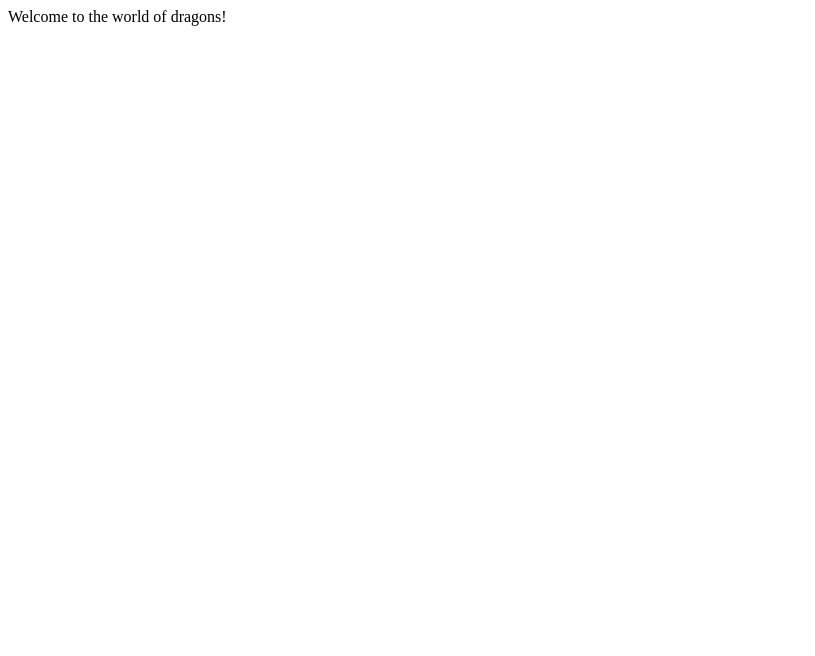
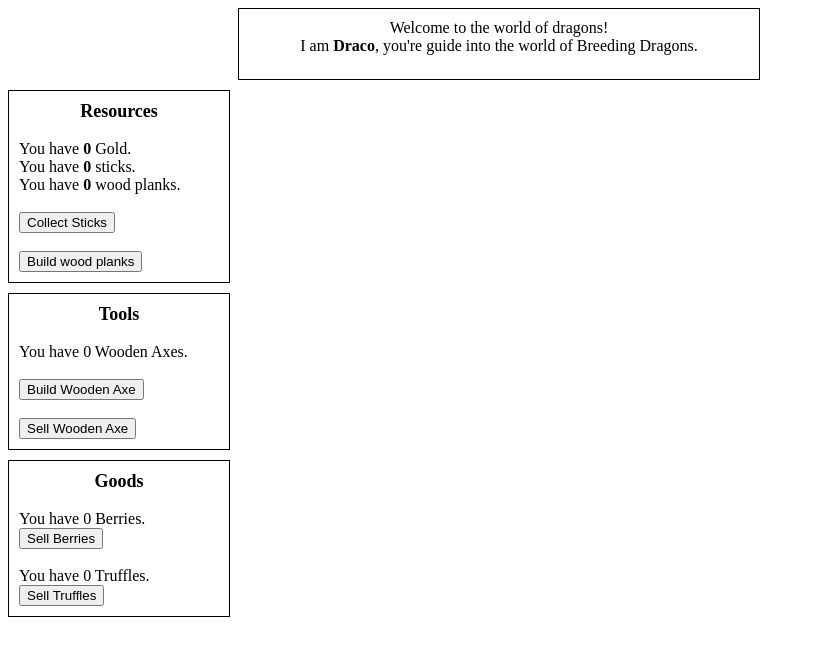
Before and after one commit to slevine0101/dragon_breeder, a plain HTML site: page index.html in a window 1280 px wide. Shown: the whole page, without its empty margins (0-815 px from the left). Drawn offline with Linux system fonts and the light colour scheme.

Commit message:
committing v1

```diff
--- /dev/null
+++ b/functions.js
@@ -0,0 +1,117 @@
+// Initializing Function
+function showGame(debug){
+	document.getElementById('loader').style.display='none';
+	document.getElementById('game').style.display='inline-block';
+
+	/*if(debug){
+		document.getElementById('debug_menu').style.display = 'block';
+	}*/
+}
+
+function updateValue(value_to_update){
+	var value = 0;
+
+	switch(value_to_update){
+		case "gold":
+			value = resources.gold;
+			break;
+		case "sticks":
+			value = resources.sticks;
+			break;
+		case "wood":
+			value = resources.wood;
+			break;
+		case "woodenAxes":
+			value = tools.axes.wood;
+			break;
+	}
+	document.getElementById(value_to_update).innerHTML = value;
+}
+
+function forage(){
+	var stickProb = getRandomInt(1,9);
+	var berryProb = getRandomInt(1,100);
+	var truffleProb = getRandomInt(1,1000);
+
+	if(berryProb == 50){
+		var berryNumProb = getRandomInt(1,3);
+		switch(berryNumProb){
+			case 3:
+				goods.berries += 2;
+				break;
+			default:
+				goods.berries++;
+				break;
+		}
+		berries.innerHTML = goods.berries;
+	}
+
+	if(truffleProb == 500){
+		goods.truffles++;
+		truffles.innerHTML = goods.truffles;
+	}
+
+	switch(stickProbability){
+		case 7: //fallthrough
+		case 8:
+			resources.sticks += 2;
+			break;
+		case 9:
+			resources.sticks += 3;
+			break;
+		default:
+			resources.sticks++;
+	}
+
+
+}
+
+function collectSticks(){
+	var sticksCollected = getRandomInt(1,3);
+	resources.sticks += sticksCollected;
+	updateValue("sticks");
+	topBar.innerHTML = topBar.innerHTML + '<br/>You gained <b>' + sticksCollected + '</b> Sticks';
+	topBar.scrollTop = topBar.scrollHeight;
+}
+
+function convertSticks(){
+	if(resources.sticks >= sticksToWood){
+		resources.sticks -= sticksToWood;
+		resources.wood++;
+
+		updateValue("sticks");
+		updateValue("wood");
+	}
+}
+
+function getRandomInt(min,max){
+	return Math.floor(Math.random() * (max-min+1)) + min;
+}
+
+function buildAxe(type){
+	switch(type){
+		case "wood":
+			if(resources.sticks >= sticksToAxe &&  resources.wood >= woodToAxe){
+				resources.sticks -= sticksToAxe;
+				resources.wood -= woodToAxe;
+				tools.axes.wood++;
+
+				updateValue("sticks");
+				updateValue("wood");
+				updateValue("woodenAxes");
+			}
+	}
+}
+
+function sellAxe(type){
+	switch(type){
+		case "wood":
+			if(tools.axes.wood > 0){
+				tools.axes.wood--;
+				resources.gold++;
+
+				updateValue("woodenAxes");
+				updateValue("gold");
+			}
+	}
+}
--- a/index.html
+++ b/index.html
@@ -1,8 +1,59 @@
 <html>
 	<head>
 		<title>Dragon Breeder</title>
+		<link rel="stylesheet" type="text/css" href="interface.css"/>
 	</head>
 	<body>
-		Welcome to the world of dragons!
+		<div id="loader">
+			<h3>Loading...</h3>
+		</div>
+		<div id="game" style="display:none;">
+			<div id="topBar">
+				Welcome to the world of dragons!
+				<br/>
+				I am <b>Draco</b>, you're guide into the world of Breeding Dragons.
+			</div>
+			<div id="resources">
+				<div id="resourcesTitle">
+					Resources
+				</div>
+				<br/>
+				You have <span id="gold" style="font-weight:bold;"></span> Gold.
+				<br/>
+				You have <span id="sticks" style="font-weight:bold"></span> sticks.
+				<br/>
+				You have <span id="wood" style="font-weight:bold"></span> wood planks.
+				<br/><br/>
+				<button id="collectSticks" onClick="collectSticks()">Collect Sticks</button>
+				<br/><br/>
+				<button id="convertSticks" onClick="convertSticks()">Build wood planks</button>
+			</div>
+			<div id="tools">
+				<div id="toolsTitle">
+					Tools
+				</div>
+				<br/>
+				You have <span id="woodenAxes"></span> Wooden Axes.
+				<br/><br/>
+				<button id="buildWoodenAxe" onClick="buildAxe('wood')">Build Wooden Axe</button>
+				<br/><br/>
+				<button id="sellWoodenAxe" onClick="sellAxe('wood')">Sell Wooden Axe</button>
+			</div>
+			<div id="goods">
+				<div id="goodsTitle">
+					Goods
+				</div>
+				<br/>
+				You have <span id="berries"></span> Berries.
+				<br/>
+				<button id="sellBerries" onClick="sellGoods('berries')">Sell Berries</button>
+				<br/><br/>
+				You have <span id="truffles"></span> Truffles.
+				<button id="sellTruffles" onClick="sellGoods('truffles')">Sell Truffles</button>
+			</div>
+		</div>
+		<script type="text/javascript" src="variables.js"></script>
+		<script type="text/javascript" src="functions.js"></script>
+		<script type="text/javascript" src="main.js"></script>
 	</body>
 </html>
--- /dev/null
+++ b/interface.css
@@ -0,0 +1,56 @@
+#topBar{
+	position:relative;
+	left:230px;
+	width:500px;
+	height:50px;
+	text-align:center;
+	border-style:solid;
+	border-width:1px;
+	padding:10px;
+	overflow-y: scroll;
+}
+
+#resources{
+	position: relative;
+	top:10px;
+	width:200px;
+	border-style:solid;
+	border-width:1px;
+	padding:10px;
+}
+
+#resourcesTitle{
+	text-align:center;
+	font-weight:bold;
+	font-size:18;
+}
+
+#tools{
+	position: relative;
+	top:20px;
+	width:200px;
+	border-style:solid;
+	border-width:1px;
+	padding:10px;
+}
+
+#toolsTitle{
+	text-align:center;
+	font-weight:bold;
+	font-size:18;
+}
+
+#goods{
+	position: relative;
+	top:30px;
+	width:200px;
+	border-style:solid;
+	border-width:1px;
+	padding:10px;
+}
+
+#goodsTitle{
+	text-align:center;
+	font-weight:bold;
+	font-size:18;
+}
--- /dev/null
+++ b/main.js
@@ -0,0 +1,8 @@
+updateValue("gold");
+updateValue("sticks");
+updateValue("wood");
+updateValue("woodenAxes");
+berries.innerHTML = goods.berries;
+truffles.innerHTML = goods.truffles;
+
+showGame(1) //Set to 1 for debug menu
--- /dev/null
+++ b/variables.js
@@ -0,0 +1,24 @@
+//Conversion variables
+sticksToWood = 10;
+sticksToAxe = 4;
+woodToAxe = 8;
+
+
+//Resource Object
+var resources = new Object();
+resources.gold = 0;
+resources.sticks = 0;
+resources.wood = 0;
+
+//Tools Object
+var tools = new Object();
+tools.axes = new Object();
+tools.axes.wood = 0;
+
+var goods = new Object();
+goods.berries = 0;
+goods.truffles = 0;
+
+var topBar = document.getElementById('topBar');
+var berries = document.getElementById('berries');
+var truffles = document.getElementById('truffles');
```
